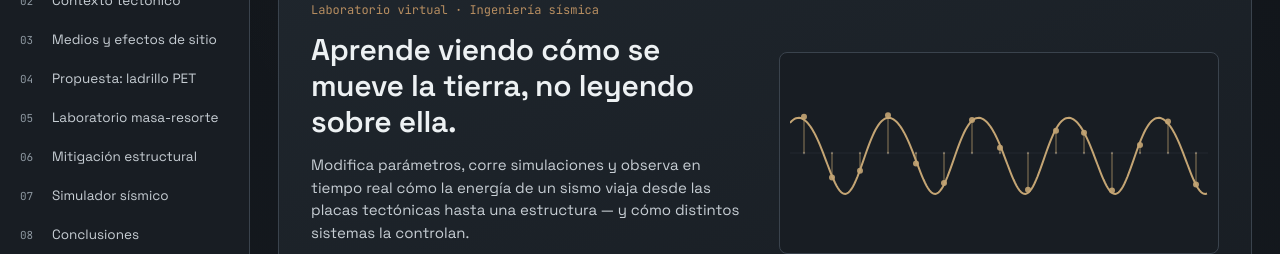
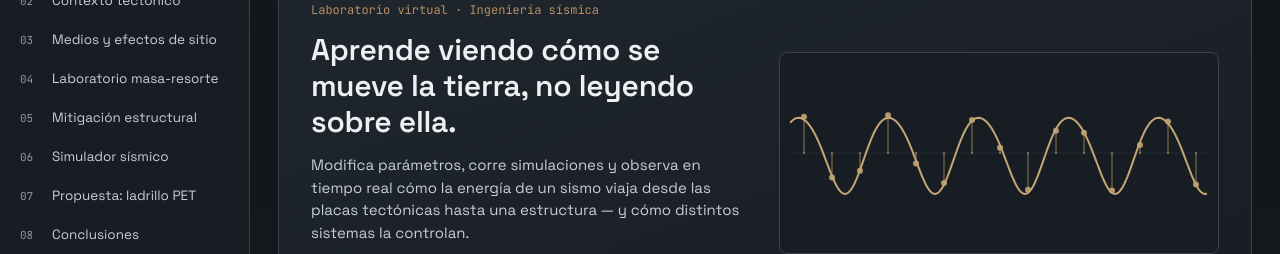
Before and after one commit to framk278/Sismo-simulador, a React (Vite) app: page / in a window 1280 px wide. Shown: the part 159-413 px from the top of the page. Built offline with nearby package versions, Linux system fonts and the light colour scheme.

Commit message:
Nueva actualización

```diff
--- a/src/components/Sidebar.jsx
+++ b/src/components/Sidebar.jsx
@@ -5,10 +5,10 @@ const NAV = [
   { id: 'inicio', label: 'Inicio', icon: '01' },
   { id: 'tectonica', label: 'Contexto tectónico', icon: '02' },
   { id: 'suelo', label: 'Medios y efectos de sitio', icon: '03' },
-  { id: 'propuesta', label: 'Propuesta: ladrillo PET', icon: '04' },
-  { id: 'laboratorio', label: 'Laboratorio masa-resorte', icon: '05' },
-  { id: 'mitigacion', label: 'Mitigación estructural', icon: '06' },
-  { id: 'simulador', label: 'Simulador sísmico', icon: '07' },
+  { id: 'laboratorio', label: 'Laboratorio masa-resorte', icon: '04' },
+  { id: 'mitigacion', label: 'Mitigación estructural', icon: '05' },
+  { id: 'simulador', label: 'Simulador sísmico', icon: '06' },
+  { id: 'propuesta', label: 'Propuesta: ladrillo PET', icon: '07' },
   { id: 'conclusiones', label: 'Conclusiones', icon: '08' },
   { id: 'referencias', label: 'Referencias', icon: '09' },
 ]
--- a/src/hooks/useProgress.jsx
+++ b/src/hooks/useProgress.jsx
@@ -7,6 +7,7 @@ const SECTIONS = [
   'mitigacion',
   'laboratorio',
   'simulador',
+  'propuesta',
   'conclusiones',
   'referencias',
 ]
--- a/src/pages/Proposal.jsx
+++ b/src/pages/Proposal.jsx
@@ -15,6 +15,14 @@ export function Proposal() {
             Es una hipótesis educativa: su uso real exige ensayos de material, validación estructural
             y cumplimiento de la normativa aplicable.
           </p>
+          <a
+            className="proposal-link"
+            href="https://canva.link/ch6kk1u9s1ixhsk"
+            target="_blank"
+            rel="noreferrer"
+          >
+            Ver material complementario de la propuesta en Canva
+          </a>
         </div>
         <figure className="reference-figure pet-reference">
           <img src={petBrickReference} alt="Infografía sobre ladrillos de cemento con plástico reciclado" />
@@ -26,6 +34,8 @@ export function Proposal() {
         .pet-layout { display: grid; grid-template-columns: .9fr 1.1fr; gap: 18px; align-items: center; }
         .lead { color: var(--ink-1); font-size: 13.5px; margin-bottom: 14px; max-width: 62ch; }
         .caption { font-size: 13px; color: var(--ink-1); margin-top: 14px; }
+        .proposal-link { display: inline-block; margin-top: 4px; color: var(--amber); font-size: 13px; }
+        .proposal-link:hover { color: var(--ink-0); }
         .reference-figure { margin: 16px 0 0; }
         .pet-reference { margin: 0; }
         .reference-figure img { width: 100%; display: block; border: 1px solid var(--line); border-radius: var(--radius-m); background: #fff; }
```
